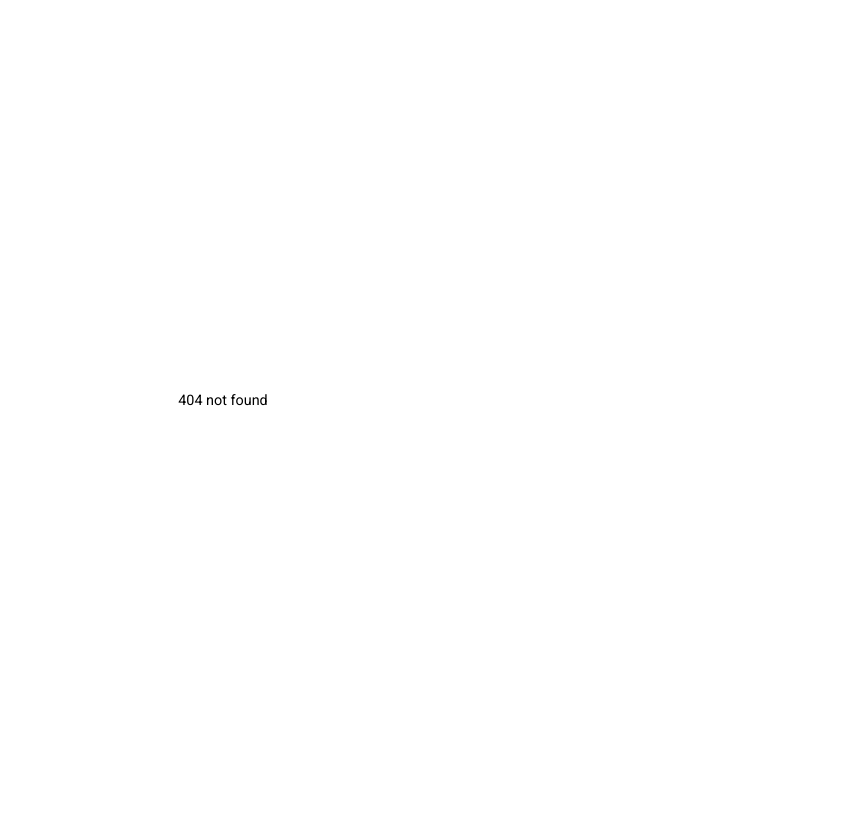
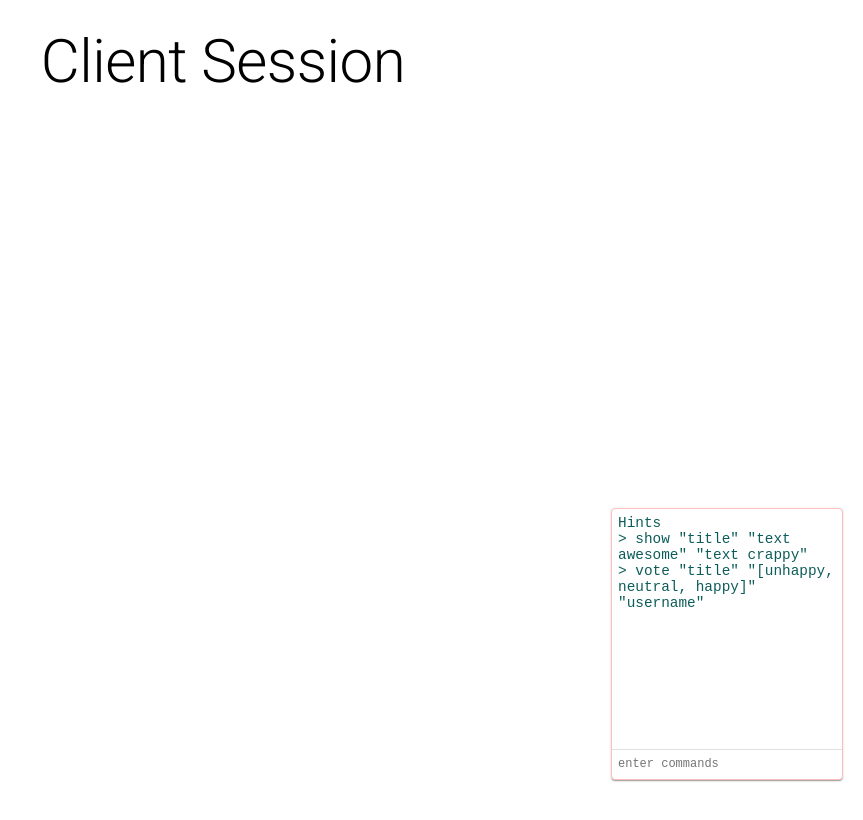
Before and after one commit to peter-yhc/spotify-health-web-ts, a React (Create React App) app: page /clients in a window 1280 px wide. Before the commit this address had no page. Shown: the top 820 px of the page, without its empty margins (417-1280 px from the left). Built offline with nearby package versions, Linux system fonts and the light colour scheme.

Commit message:
Change client link to /clients and add location props.

```diff
--- a/src/App.js
+++ b/src/App.js
@@ -11,7 +11,7 @@ function App() {
       <Switch>
         <Route path="/" exact component={LandingPage} />
         <Route path="/admin" component={AdminPage} />
-        <Route path="/sessions" exact component={ClientSessionPage} />
+        <Route path="/clients" exact component={ClientSessionPage} />
         <Route component={NotFoundPage} />
       </Switch>
     </React.Fragment>
--- a/src/client-sessions/ClientSessionPage.jsx
+++ b/src/client-sessions/ClientSessionPage.jsx
@@ -17,7 +17,9 @@ const styles = {
 };
 
 export const ClientSessionPage = (props) => {
-  const { classes, cards } = props;
+  const { classes, cards, location } = props;
+
+  console.log(location);
 
   const generateCards = () => {
     const displayCards = [];
@@ -53,6 +55,7 @@ export const ClientSessionPage = (props) => {
 ClientSessionPage.propTypes = {
   classes: PropTypes.object.isRequired,
   cards: PropTypes.array.isRequired,
+  location: PropTypes.object.isRequired,
 };
 
 const mapStateToProps = (state) => {
```
Also changed, not shown: 2 other files (tests, documents, lock files or other folders).
